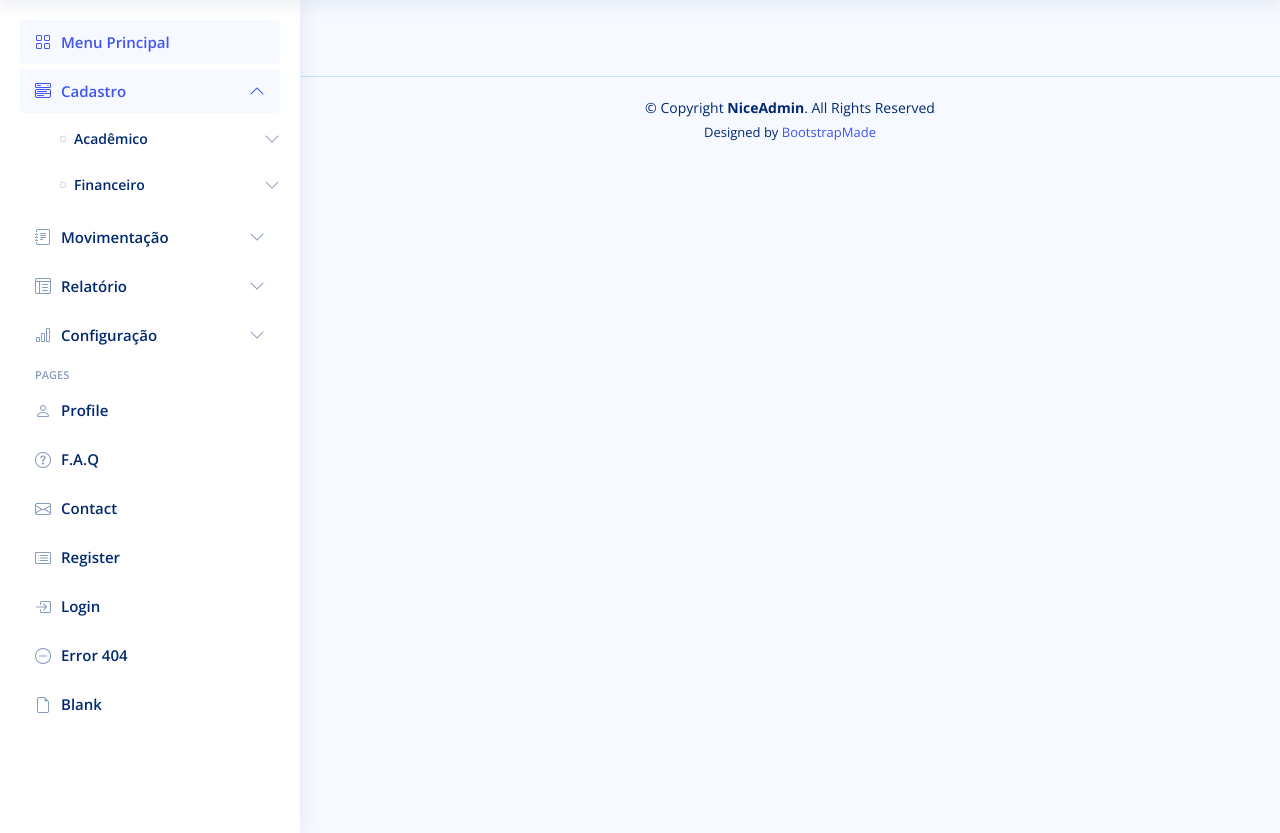
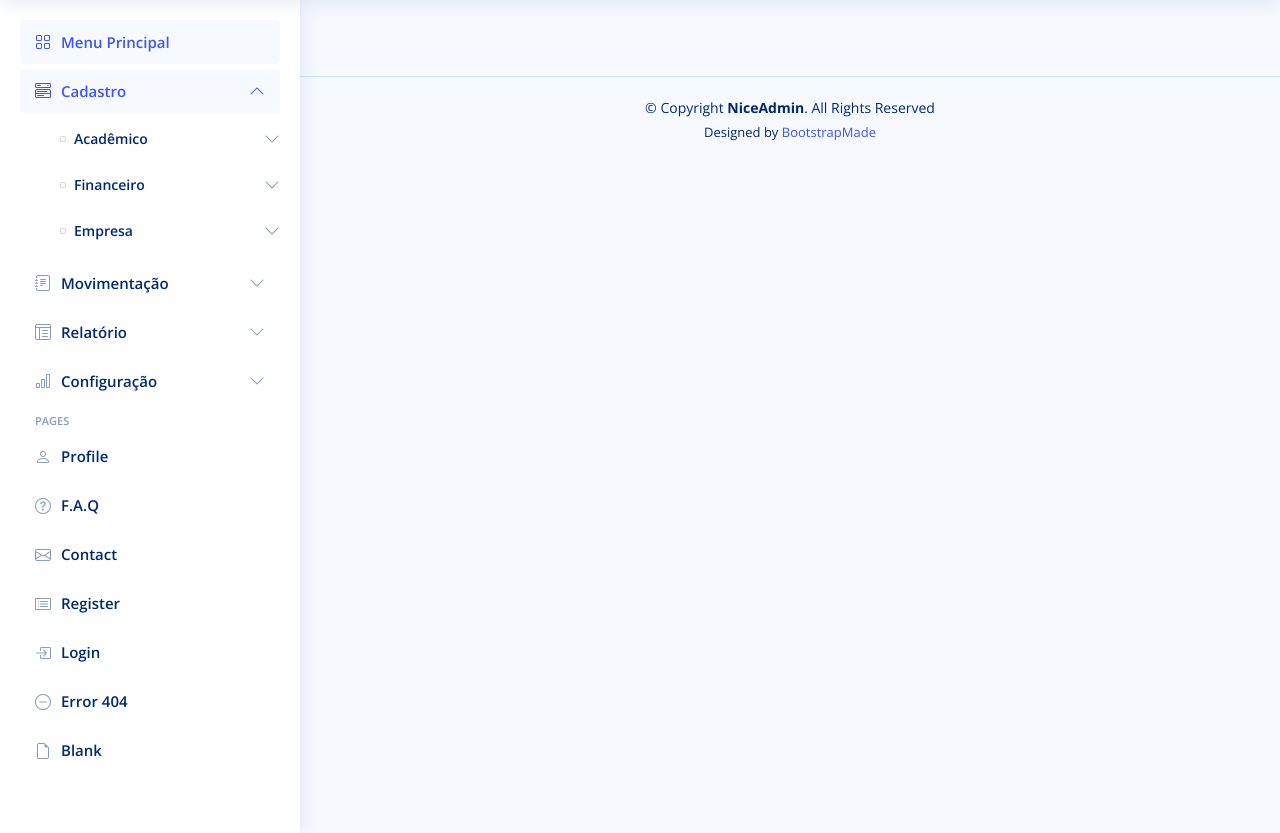
Before and after one commit to IsaqueCeo/projeto_sgaf, a Django app: page / in a window 1280 px wide, after a click on "Cadastro". Shown: the part 60-893 px from the top of the page. Run offline with Django 5.2, Linux system fonts and the light colour scheme; some libraries are stand-ins or nearby versions.

Commit message:
Corrigido o bug que estava mais persistente do que um jogador tentando passar pelo Anor Londo em Dark Souls

```diff
--- a/templates/base.html
+++ b/templates/base.html
@@ -305,12 +305,37 @@
               <ul id="academic-nav" class="nav-content collapse" data-bs-parent="#components-nav">
                 <li class="ms-3">
                   <a href="#">
-                    <i class="bi bi-circle"></i><span> teste </span>
+                    <i class="bi bi-circle"></i><span>  Disciplina </span>
                   </a>
                 </li>
+
                 <li class="ms-3">
                   <a href="#">
-                    <i class="bi bi-circle"></i><span> teste </span>
+                    <i class="bi bi-circle"></i><span>  Serie </span>
+                  </a>
+                </li>
+
+                <li class="ms-3">
+                  <a href="#">
+                    <i class="bi bi-circle"></i><span>Turma</span>
+                  </a>
+                </li>
+
+                <li class="ms-3">
+                  <a href="#">
+                    <i class="bi bi-circle"></i><span>  Frequencia </span>
+                  </a>
+                </li>
+
+                <li class="ms-3">
+                  <a href="#">
+                    <i class="bi bi-circle"></i><span>   Registro de Aula </span>
+                  </a>
+                </li>
+
+                <li class="ms-3">
+                  <a href="#">
+                    <i class="bi bi-circle"></i><span>   Boletim</span>
                   </a>
                 </li>
               </ul>
@@ -321,18 +346,91 @@
                   <i class="bi bi-circle me-2"></i><span>Financeiro</span><i class="bi bi-chevron-down fs-6 ms-auto"></i>
               </a>
               <ul id="finance-nav" class="nav-content collapse" data-bs-parent="#components-nav">
+
                   <li class="ms-3">
                       <a href="#">
-                    <i class="bi bi-circle"></i><span> teste </span>
+                          <i class="bi bi-circle"></i><span>Mensalidade</span>
                       </a>
                   </li>
+
                   <li class="ms-3">
                     <a href="#">
-                    <i class="bi bi-circle"></i><span> teste </span>
+                        <i class="bi bi-circle"></i><span> Taxa</span>
                     </a>
                 </li>
+
+                <li class="ms-3">
+                  <a href="#">
+                      <i class="bi bi-circle"></i><span>Bolsa</span>
+                  </a>
+              </li>
+
+              <li class="ms-3">
+                <a href="#">
+                    <i class="bi bi-circle"></i><span>Faturamentoe</span>
+                </a>
+             </li>
+
+             <li class="ms-3">
+               <a href="#">
+                  <i class="bi bi-circle"></i><span>Pagamento</span>
+               </a>
+             </li>
+
+             <li class="ms-3">
+               <a href="#">
+                  <i class="bi bi-circle"></i><span>Despesa</span>
+               </a>
+             </li>
+
+             <li class="ms-3">
+              <a href="#">
+                  <i class="bi bi-circle"></i><span> Boletim</span>
+              </a>
+             </li>
+
+          </ul>
+
+          </li>
+
+          <li class="nav-item">
+              <a class="nav-link collapsed" data-bs-target="#empresa-nav" data-bs-toggle="collapse" href="#">
+                  <i class="bi bi-circle me-2"></i><span>Empresa</span><i class="bi bi-chevron-down fs-6 ms-auto"></i>
+              </a>
+              <ul id="empresa-nav" class="nav-content collapse" data-bs-parent="#components-nav">
+                  <li class="ms-3">
+                      <a href="#">
+                          <i class="bi bi-circle"></i><span>Cadastro de Empresa</span>
+                      </a>
+                  </li>
+
+                  <li class="ms-3">
+                    <a href="#">
+                        <i class="bi bi-circle"></i><span> Setor</span>
+                    </a>
+                 </li>
+
+                 <li class="ms-3">
+                   <a href="#">
+                      <i class="bi bi-circle"></i><span> Sala de Aula</span>
+                   </a>
+                 </li>
+
+                 <li class="ms-3">
+                   <a href="#">
+                      <i class="bi bi-circle"></i><span> Funcionário</span>
+                   </a>
+                 </li>
+
+                 <li class="ms-3">
+                   <a href="#">
+                      <i class="bi bi-circle"></i><span> Professor</span>
+                   </a>
+                 </li>
+
               </ul>
           </li>
+
 
           </ul>
         </li>
```
Lines whose indentation alone changed are shown as unchanged.
